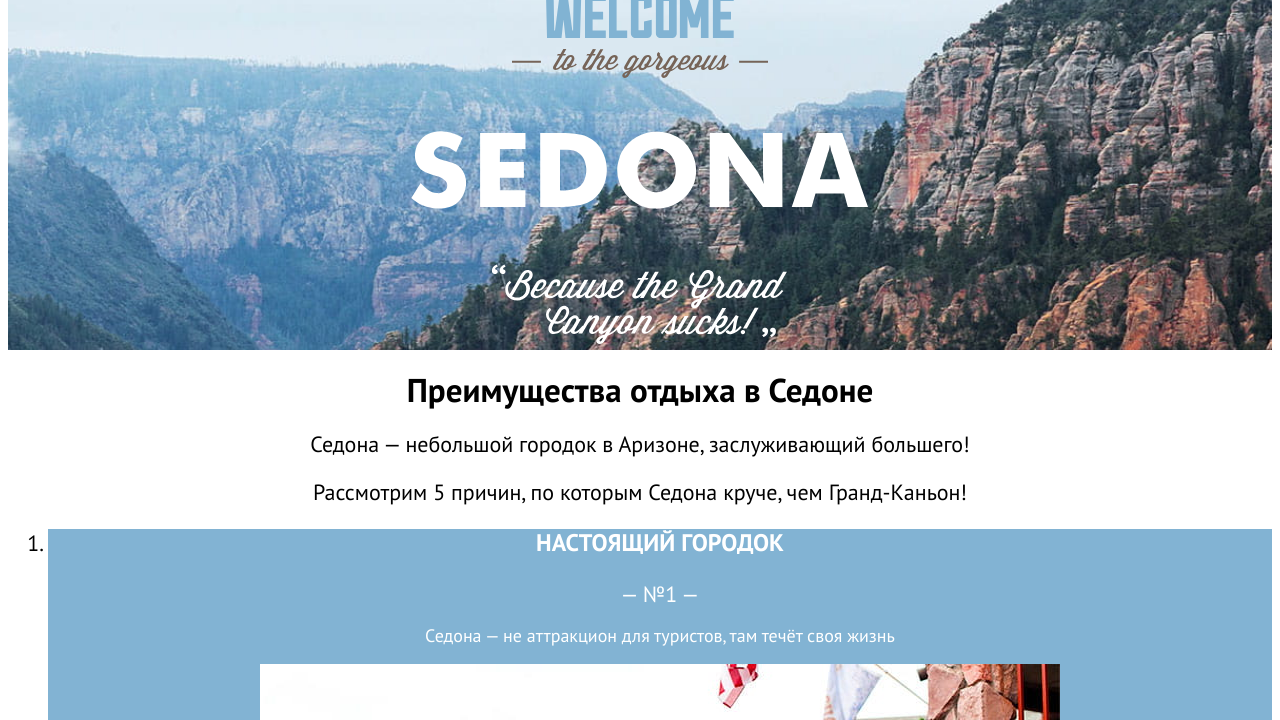
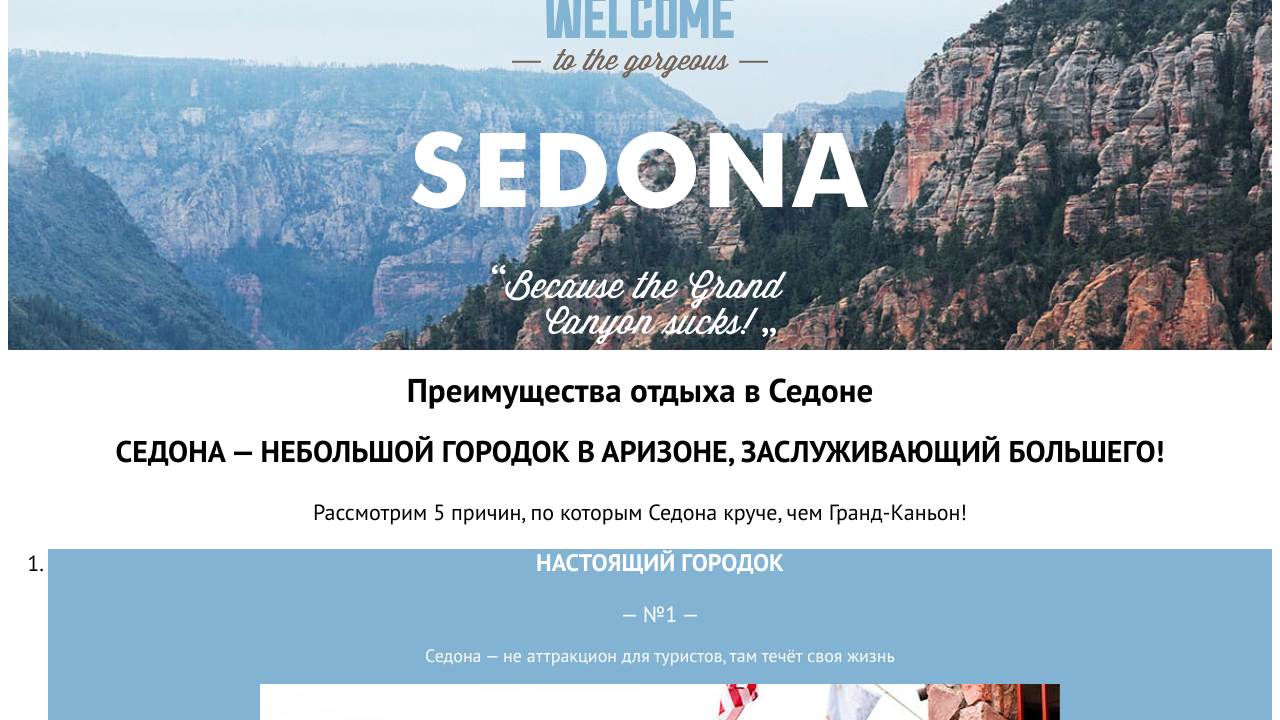
Before and after one commit to olybuy/279559-sedona-34, a plain HTML site: page index.html in a window 1280 px wide. Shown: the part 380-1100 px from the top of the page. Drawn offline with Linux system fonts and the light colour scheme.

Commit message:
Style fixes in index.html

```diff
--- a/index.html
+++ b/index.html
@@ -62,7 +62,7 @@
       <!-- ПРЕИМУЩЕСТВА -->
       <section class="advantages">
         <h2 class="visually-hidden">Преимущества отдыха в Седоне</h2>
-        <p class="advantages-main-title heading">Седона — небольшой городок в Аризоне, заслуживающий большего!</p>
+        <p class="advantages-main-title title">Седона — небольшой городок в Аризоне, заслуживающий большего!</p>
         <p class="advantages-main-desc">Рассмотрим 5 причин, по которым Седона круче, чем Гранд-Каньон!</p>
         <ol class="advantages-list">
           <li class="advantages-item">
```
